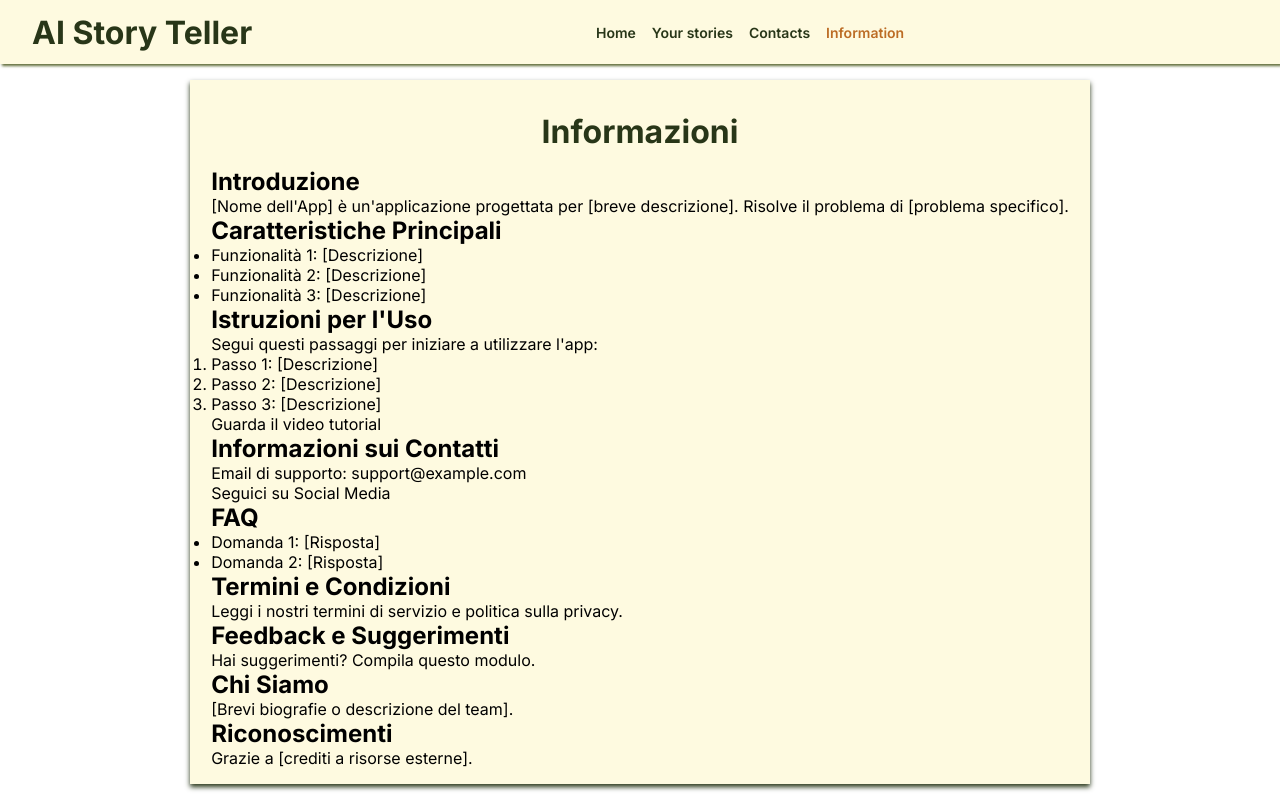
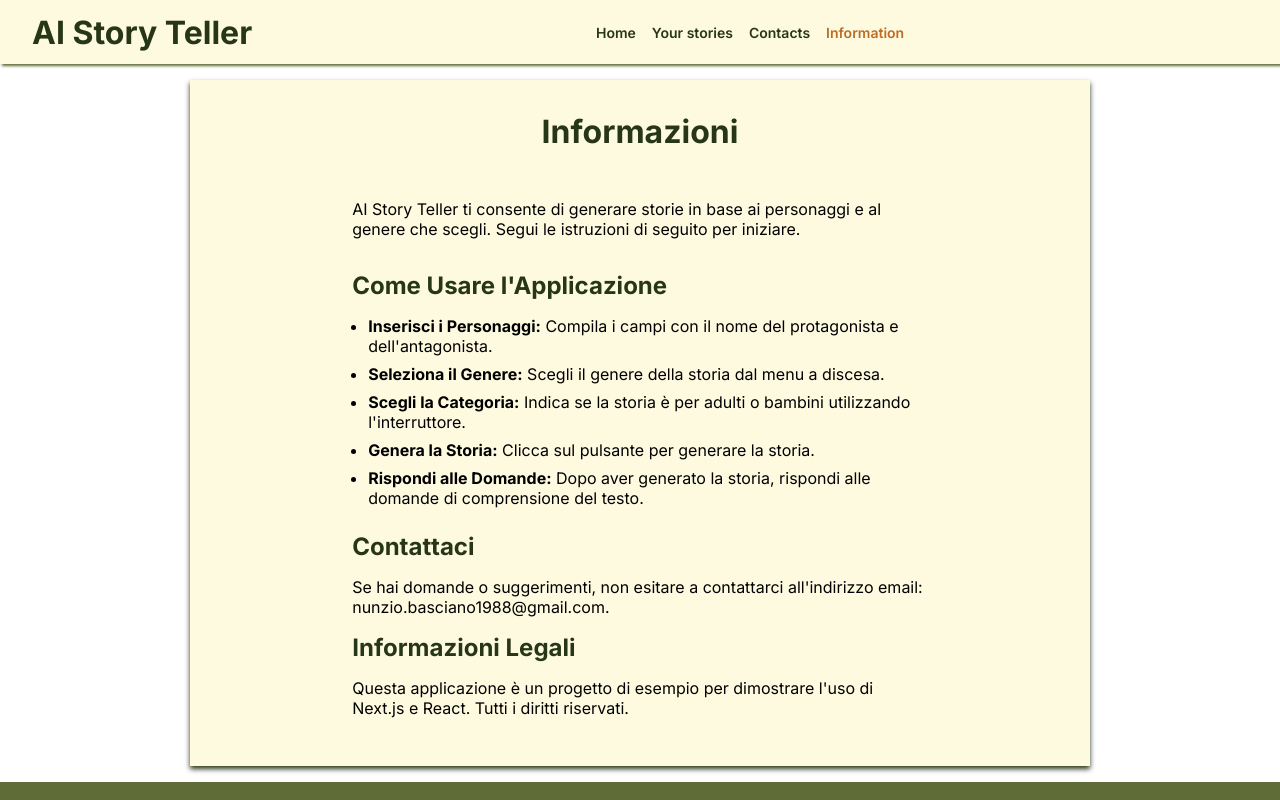
Before and after one commit to NunzioBasciano/AI-story-teller, a Next.js app: page /information in a window 1280 px wide. Shown: the top 800 px of the page. Built offline with nearby package versions, Linux system fonts and the light colour scheme.

Commit message:
feat: format all response from Gemini. fix: css fix: readme

```diff
--- a/src/components/Layout/Layout.tsx
+++ b/src/components/Layout/Layout.tsx
@@ -3,7 +3,6 @@ import Header from '../Molecules/Header/Header'
 import { labels } from '@/data/labels'
 import Footer from '../Molecules/footer/Footer'
 import styles from "@/styles/Home.module.scss";
-
 
 function Layout({ children }: { children: React.ReactNode }) {
     return (
--- a/src/components/Molecules/InputBox/inputBox.module.scss
+++ b/src/components/Molecules/InputBox/inputBox.module.scss
@@ -1,3 +1,4 @@
 .container {
     /*  margin: 1rem; */
+    width: 100%;
 }
--- a/src/components/Molecules/SelectBox/selectBox.module.scss
+++ b/src/components/Molecules/SelectBox/selectBox.module.scss
@@ -1,5 +1,6 @@
 .container {
-    margin: 1rem;
+    /*  margin: 1rem; */
+    width: 100%;
 }
 
 .select {
--- a/src/pages/contacts/index.tsx
+++ b/src/pages/contacts/index.tsx
@@ -51,7 +51,7 @@ function ContactForm() {
             });
     };
 
-    const formValidation = formData.firstName.length > 0 && formData.lastName.length > 0 && formData.phone.length > 0;
+    const formValidation = formData.firstName.trim().length > 0 && formData.lastName.trim().length > 0 && formData.phone.trim().length > 0;
 
 
     return (
--- a/src/pages/information/index.tsx
+++ b/src/pages/information/index.tsx
@@ -10,63 +10,45 @@ const InfoPage = () => {
             <WindowBox title={'Informazioni'}>
                 <div className={styles.container}>
                     <section className={styles.introduction}>
-                        <h2>Introduzione</h2>
-                        <p>[Nome dell'App] è un'applicazione progettata per [breve descrizione]. Risolve il problema di [problema specifico].</p>
+                        <p>AI Story Teller ti consente di generare storie in base ai personaggi e al genere che scegli. Segui le istruzioni di seguito per iniziare.</p>
                     </section>
 
                     <section className={styles.features}>
-                        <h2>Caratteristiche Principali</h2>
+                        <h2>Come Usare l'Applicazione</h2>
                         <ul>
-                            <li>Funzionalità 1: [Descrizione]</li>
-                            <li>Funzionalità 2: [Descrizione]</li>
-                            <li>Funzionalità 3: [Descrizione]</li>
+                            <li>
+                                <strong>Inserisci i Personaggi:</strong> Compila i campi con il nome del protagonista e dell'antagonista.
+                            </li>
+                            <li>
+                                <strong>Seleziona il Genere:</strong> Scegli il genere della storia dal menu a discesa.
+                            </li>
+                            <li>
+                                <strong>Scegli la Categoria:</strong> Indica se la storia è per adulti o bambini utilizzando l'interruttore.
+                            </li>
+                            <li>
+                                <strong>Genera la Storia:</strong> Clicca sul pulsante per generare la storia.
+                            </li>
+                            <li>
+                                <strong>Rispondi alle Domande:</strong> Dopo aver generato la storia, rispondi alle domande di comprensione del testo.
+                            </li>
                         </ul>
                     </section>
 
-                    <section className={styles.instructions}>
-                        <h2>Istruzioni per l'Uso</h2>
-                        <p>Segui questi passaggi per iniziare a utilizzare l'app:</p>
-                        <ol>
-                            <li>Passo 1: [Descrizione]</li>
-                            <li>Passo 2: [Descrizione]</li>
-                            <li>Passo 3: [Descrizione]</li>
-                        </ol>
-                        <a href="[link al video tutorial]" target="_blank" rel="noopener noreferrer">Guarda il video tutorial</a>
-                    </section>
+                    <div className={styles.contacts}>
+                        <h2>Contattaci</h2>
+                        <p>
+                            Se hai domande o suggerimenti, non esitare a contattarci all'indirizzo email:
+                            <a href="https://mail.google.com/mail/u/0/#inbox?compose=new"> nunzio.basciano1988@gmail.com</a>.
+                        </p>
+                    </div>
 
-                    <section className={styles.contact}>
-                        <h2>Informazioni sui Contatti</h2>
-                        <p>Email di supporto: <a href="mailto:support@example.com">support@example.com</a></p>
-                        <p>Seguici su <a href="[link ai social]" target="_blank" rel="noopener noreferrer">Social Media</a></p>
-                    </section>
-
-                    <section className={styles.faq}>
-                        <h2>FAQ</h2>
-                        <ul>
-                            <li>Domanda 1: [Risposta]</li>
-                            <li>Domanda 2: [Risposta]</li>
-                        </ul>
-                    </section>
-
-                    <section className={styles.terms}>
-                        <h2>Termini e Condizioni</h2>
-                        <p>Leggi i nostri <a href="[link ai termini]" target="_blank" rel="noopener noreferrer">termini di servizio</a> e <a href="[link alla privacy]" target="_blank" rel="noopener noreferrer">politica sulla privacy</a>.</p>
-                    </section>
-
-                    <section className={styles.feedback}>
-                        <h2>Feedback e Suggerimenti</h2>
-                        <p>Hai suggerimenti? <a href="[link al modulo di feedback]" target="_blank" rel="noopener noreferrer">Compila questo modulo</a>.</p>
-                    </section>
-
-                    <section className={styles.team}>
-                        <h2>Chi Siamo</h2>
-                        <p>[Brevi biografie o descrizione del team].</p>
-                    </section>
-
-                    <section className={styles.credits}>
-                        <h2>Riconoscimenti</h2>
-                        <p>Grazie a [crediti a risorse esterne].</p>
-                    </section>
+                    <div className={styles.legal}>
+                        <h2>Informazioni Legali</h2>
+                        <p>
+                            Questa applicazione è un progetto di esempio per dimostrare l'uso di Next.js e React.
+                            Tutti i diritti riservati.
+                        </p>
+                    </div>
                 </div>
             </WindowBox>
         </div>
--- a/src/pages/information/information.module.scss
+++ b/src/pages/information/information.module.scss
@@ -0,0 +1,55 @@
+.container {
+    padding: 1rem;
+    margin: auto;
+
+    .introduction {
+        margin: 1rem 0;
+    }
+
+    .features {
+        padding: 1rem;
+
+        h2 {
+            color: var(--dark-green);
+            font-size: 1.5rem;
+            margin-left: -1rem;
+            margin-bottom: 1rem;
+        }
+
+        li {
+            margin: 0.5rem 0;
+        }
+    }
+
+    .contacts {
+
+        margin-bottom: 1rem;
+
+        h2 {
+            color: var(--dark-green);
+            font-size: 1.5rem;
+            margin-bottom: 1rem;
+        }
+    }
+
+    .legal {
+
+        margin-bottom: 1rem;
+
+
+        h2 {
+            color: var(--dark-green);
+            font-size: 1.5rem;
+            margin-bottom: 1rem;
+        }
+    }
+}
+
+
+@media screen and (min-width: 1024px) {
+
+    .container {
+        width: 70%;
+    }
+
+}
--- a/src/styles/Home.module.scss
+++ b/src/styles/Home.module.scss
@@ -11,15 +11,31 @@
 
 .input_container {
     display: flex;
-    flex-wrap: wrap;
-    align-items: center;
+    flex-direction: column;
     gap: 1rem;
+    width: 100%;
+    padding: 1rem;
+
+    input {
+        width: 100%;
+    }
+
+    select {
+        width: 100%;
+    }
 }
 
-.container_button {
+.container_switchButton {
     display: flex;
-    justify-content: flex-start;
     align-items: flex-end;
+    gap: 1rem;
+
+    button {
+        height: 35px;
+    }
+}
+
+.loading {
     margin: 1rem;
 }
 
@@ -29,11 +45,32 @@
     color: var(--dark-green);
 
     h2 {
-        margin-bottom: 0.5rem;
+        margin-bottom: 1rem;
     }
 
     p {
         margin: 0.5rem 0;
+    }
+}
+
+.title_answer {
+    margin: 1rem 0;
+}
+
+.formQuestion {
+
+    width: 100%;
+    padding: 1rem;
+    display: flex;
+    flex-direction: column;
+    gap: 1rem;
+
+    input {
+        width: 100%;
+    }
+
+    button {
+        margin-top: 1rem;
     }
 }
 
@@ -42,3 +79,10 @@
     gap: 1rem;
     margin-top: 1rem;
 }
+
+@media screen and (min-width: 1024px) {
+
+    .input_container {
+        flex-direction: row;
+    }
+}
```
Also changed, not shown: src/pages/index.tsx (+169 -164 lines), 1 other file (tests, documents, lock files or other folders).
